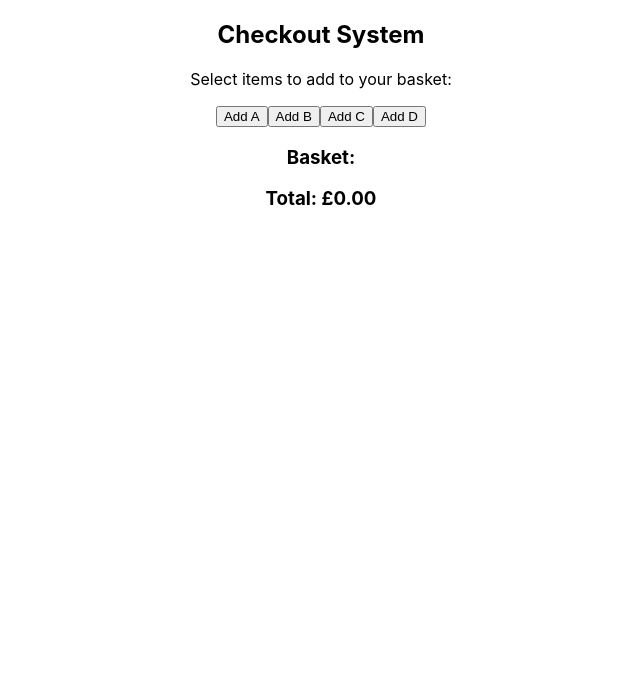
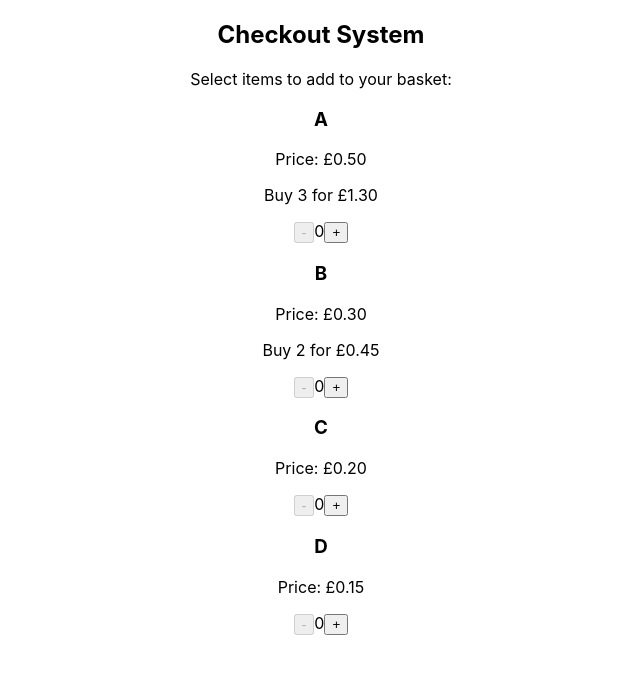
Before and after one commit to K-Othman/checkout-system, a React (Create React App) app: page / in a window 1280 px wide. Shown: the top 674 px of the page, without its empty margins (319-959 px from the left). Built offline with nearby package versions, Linux system fonts and the light colour scheme.

Commit message:
added a condition to show the offer and a counter to increase and decrease items

```diff
--- a/src/App.tsx
+++ b/src/App.tsx
@@ -15,6 +15,24 @@ function App() {
       return newBasket;
     });
   };
+
+  // my remove item with a counter
+  const removeItem = (item: string) => {
+    setBasket((prevBasket) => {
+      if (!prevBasket[item]) return prevBasket; // If item isn't in the basket, do nothing
+
+      const newBasket = { ...prevBasket };
+      newBasket[item]--;
+
+      if (newBasket[item] === 0) {
+        delete newBasket[item]; // Remove item if count reaches 0
+      }
+
+      setTotal(calculateTotal(newBasket));
+      return newBasket;
+    });
+  };
+
   // Gitting the [item : quantity] of basket
   const items = Object.entries(basket);
 
@@ -26,24 +44,39 @@ function App() {
       <div>
         <h2>Checkout System</h2>
         <p>Select items to add to your basket:</p>
-        <div>
-          {itemName.map((item) => (
-            <button key={item} onClick={() => addItem(item)}>
-              Add {item}
-            </button>
-          ))}
+
+        <div className="items">
+          {itemName.map((item) => {
+            const product = pricingRules[item]; // Get item details
+            const quantity = basket[item] || 0; // Get current quantity
+
+            return (
+              <div key={item} className="item-container">
+                <h3>{item}</h3>
+                <p>Price: £{(product.unitPrice / 100).toFixed(2)}</p>
+
+                {product.specialPrice && (
+                  <p>
+                    Buy {product.specialPrice.quantity} for £
+                    {(product.specialPrice.price / 100).toFixed(2)}
+                  </p>
+                )}
+
+                {/* Counter Section */}
+                <div className="counter">
+                  <button
+                    onClick={() => removeItem(item)}
+                    disabled={quantity === 0}
+                  >
+                    -
+                  </button>
+                  <span>{quantity}</span>
+                  <button onClick={() => addItem(item)}>+</button>
+                </div>
+              </div>
+            );
+          })}
         </div>
-        <div>
-          <h3>Basket:</h3>
-          <ul>
-            {items.map(([item, quantity]) => (
-              <li key={item}>
-                {item} : {quantity}
-              </li>
-            ))}
-          </ul>
-        </div>
-        <h3>Total: £{(total / 100).toFixed(2)}</h3>
       </div>
     </main>
   );
```
